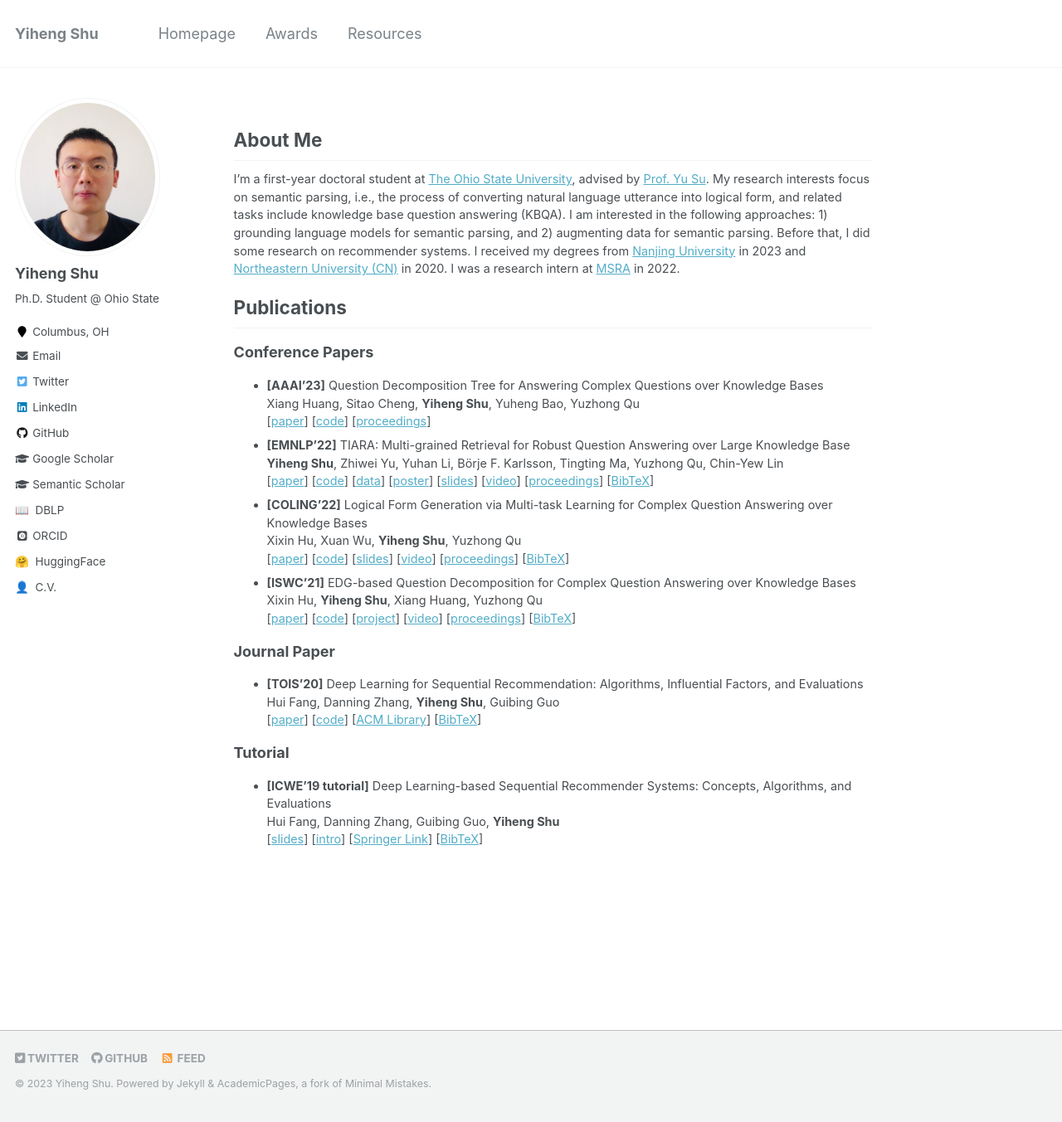
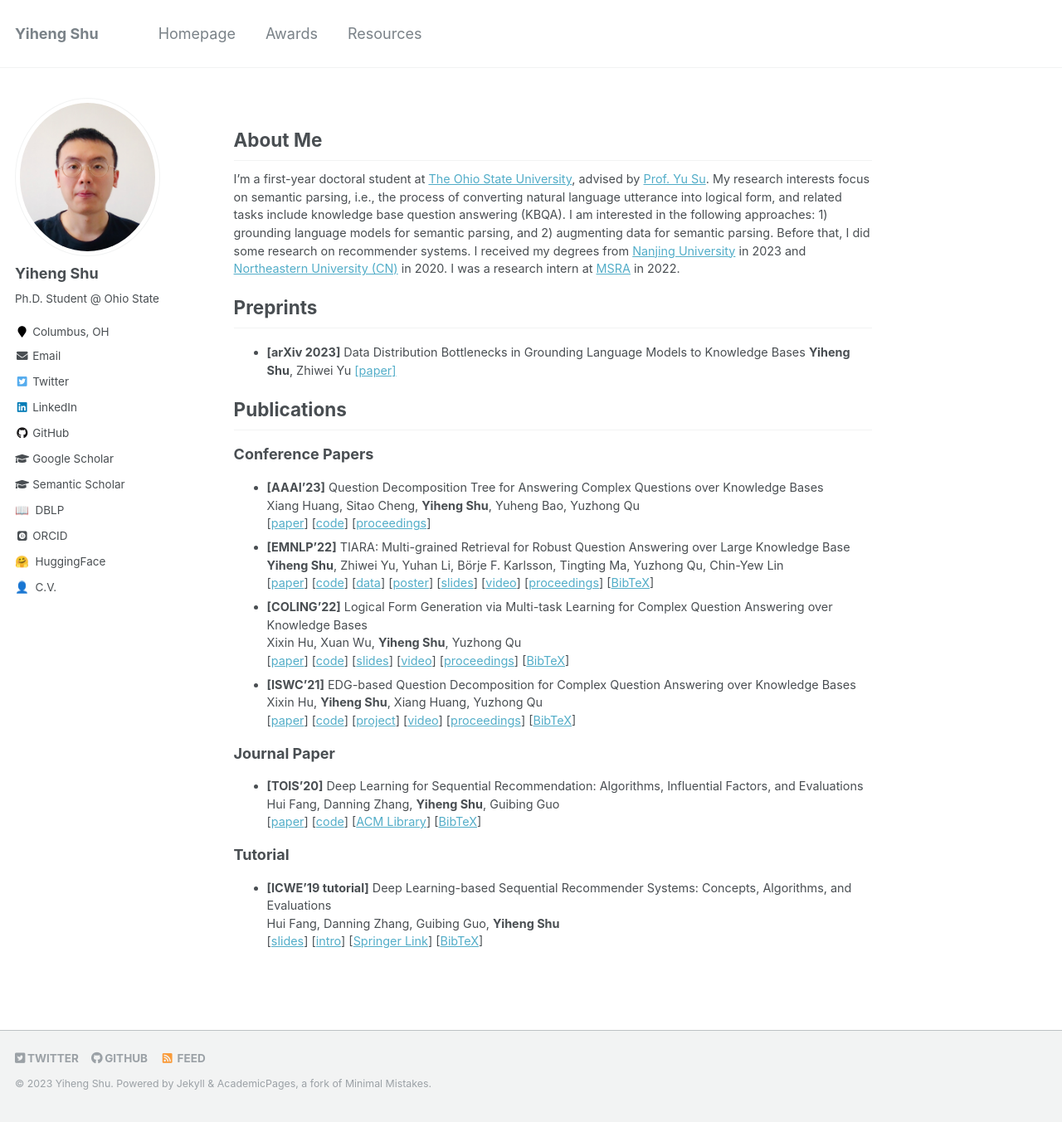
Before and after one commit to yihengshu/yihengshu.github.io, a Jekyll site: the page built from _pages/about.md, in a window 1280 px wide and 1353 px high. Shown: the whole window at 83% size. Built offline with Jekyll 4.4.1, drawn with Linux system fonts in a browser that asks for light colours; some web fonts are replaced.

Commit message:
Update about.md

```diff
--- a/_pages/about.md
+++ b/_pages/about.md
@@ -20,6 +20,11 @@
 - Bachelor in Software Engineering, [Northeastern University (CN)](http://english.neu.edu.cn/), 2016.09-2020.06, advised by [Prof. Guibing Guo](https://guoguibing.github.io/) and [Prof. Gang Wu](http://faculty.neu.edu.cn/wugang/)
 - Full-time Research Intern, [Microsoft Research Asia](https://www.msra.cn/), 2022.02-2023.02, advised by researcher [Zhiwei Yu](https://www.microsoft.com/en-us/research/people/zhiwyu/) -->
 
+## Preprints
+
+- **[arXiv 2023]** Data Distribution Bottlenecks in Grounding Language Models to Knowledge Bases
+**Yiheng Shu**, Zhiwei Yu
+[[paper]](https://arxiv.org/pdf/2309.08345.pdf)
 
 ## Publications
 
```
